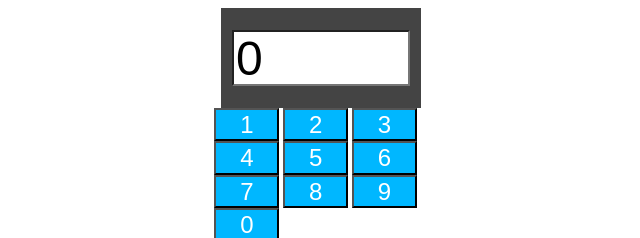
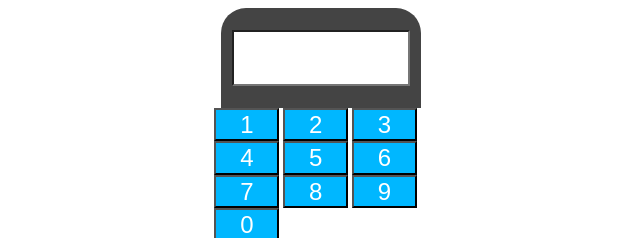
Before and after one commit to lucygoose111/digital-counter, a plain HTML site: page index.html in a window 1280 px wide. Both pictures are taken after a click on the button "Clear". Shown: the top 238 px of the page, 319-959 px from the left. Drawn offline with Linux system fonts and the light colour scheme.

Commit message:
Fixed 0 problrm

```diff
--- a/assets/css/style.css
+++ b/assets/css/style.css
@@ -14,6 +14,8 @@ body {
     background-color: rgb(68, 68, 68);
     width: 200px;
     height: 100px;
+    border-top-left-radius: 25px;
+    border-top-right-radius: 25px;
     align-items: center;
     justify-content: center;
 
@@ -26,6 +28,7 @@ body {
     font-size: 3rem;
     height: 50px;
     pointer-events: none;
+    font-family: highway gothic;
 
 
 }
--- a/assets/js/main.js
+++ b/assets/js/main.js
@@ -7,7 +7,7 @@ clearBtn.addEventListener('click',()=>{
 
     if (counter.value !== '') {
 
-        counter.value = '0';
+        counter.value = '';
 
     }
 
@@ -39,6 +39,8 @@ function changeNumber(number) {
 
 function countUp() {
 
+    if (counter.value === '') {counter.value = '1';return;}
+
     let number = parseInt(counter.value);
     number = number + 1;
     counter.value = number.toString();
@@ -47,6 +49,8 @@ function countUp() {
 
 function countDown() {
 
+    if (counter.value === '') {counter.value = '-1';return;}
+
     let number = parseInt(counter.value);
     number = number - 1;
     counter.value = number;
--- a/index.html
+++ b/index.html
@@ -16,7 +16,7 @@
 
         <div id="counter-bg">
 
-            <input type="text" id="counter"value='0' maxlength="6">
+            <input type="text" id="counter" maxlength="6">
 
         </div>
 
```
